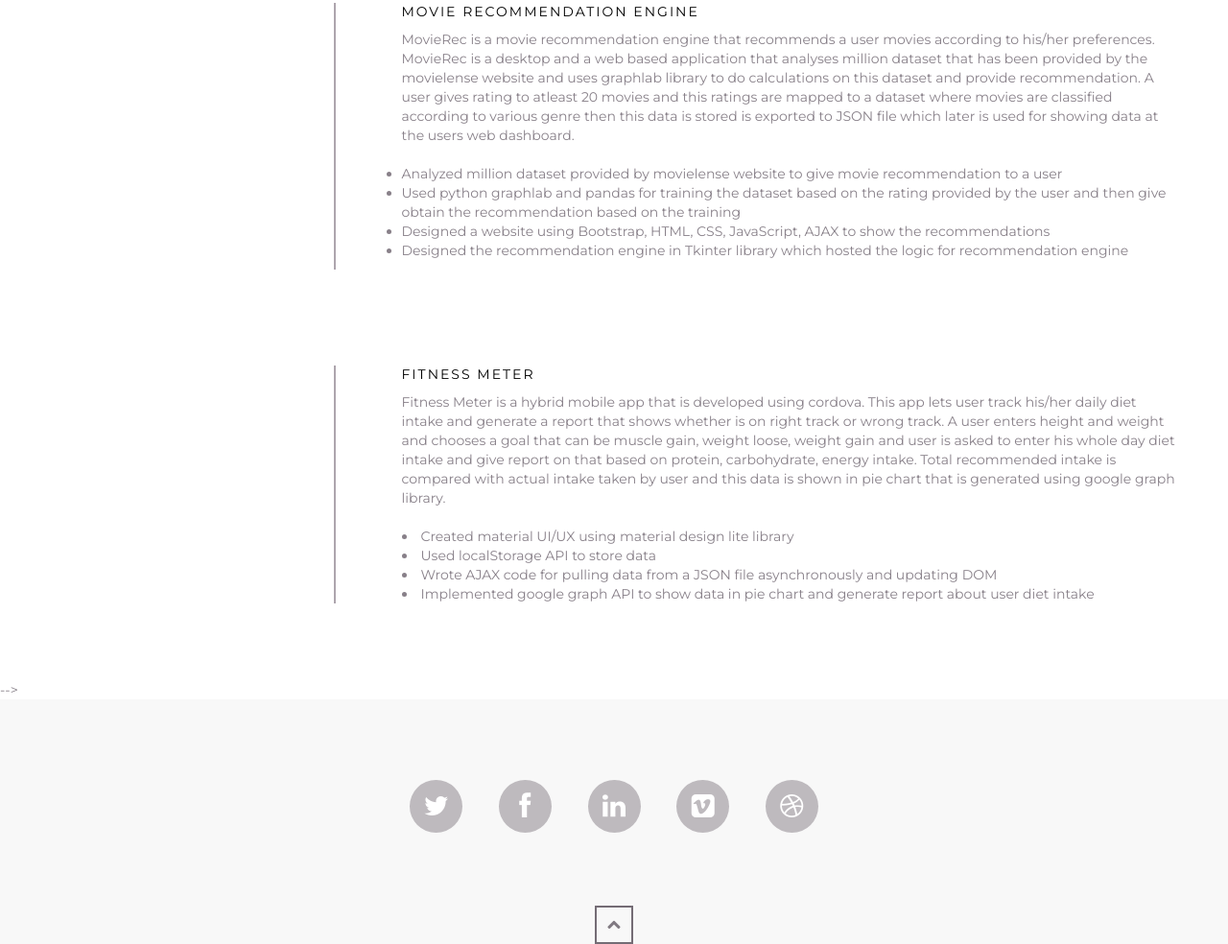
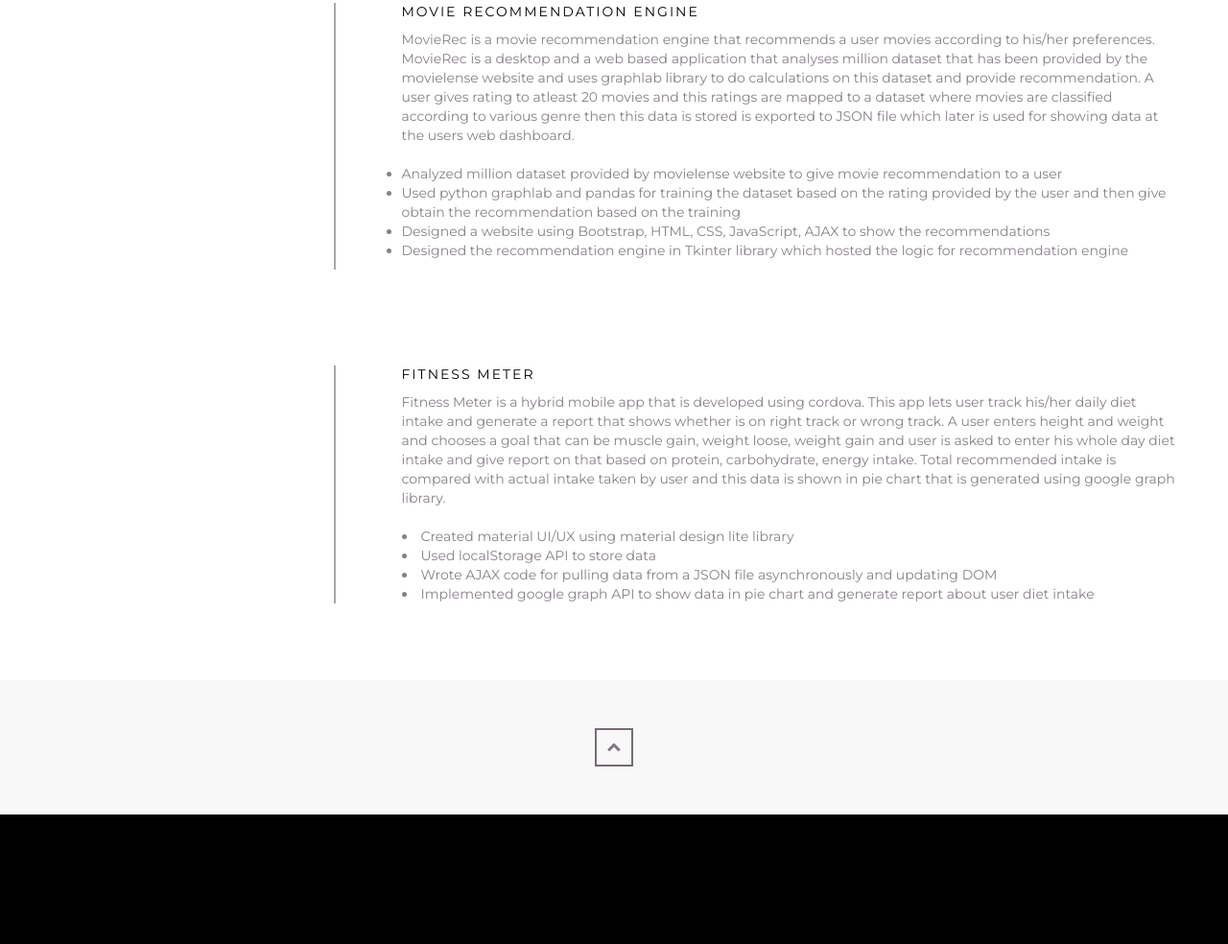
Before and after one commit to aashryap/portfolio, a plain HTML site: page index.html in a window 1280 px wide. Shown: the part 5901-6885 px from the top of the page at 96% size. After the commit the page ends 6750 px from the top, so only its background shows below. Drawn offline with nearby package versions, Linux system fonts and the light colour scheme; some packages are replaced by stand-ins of ours; a script that the page names is missing.

Commit message:
latest build

```diff
--- a/index.html
+++ b/index.html
@@ -485,7 +485,7 @@ lum sapien sed matti sapien sed mattis.</p> -->
       </div>
     </section>
 
-  <!-- portfolio start--> -->
+  <!-- portfolio start-->
 	<!-- <section class="protfolio" id="ourwork">
     <div class="container">
         <div class="heading">
@@ -579,13 +579,13 @@ lum sapien sed matti sapien sed mattis.</p> -->
       </div>
       </div> -->
       <!--contact form end-->
-    <!-- </div>
-  </section>   -->
+    <!-- </div> -->
+    <!-- </section>   -->
   <!--contact end-->
 
   <!--footer start-->
-  <section class="footer" id="footer">
-    <div class="container">
+  <section class="footer" id="footer" style="padding : 50px">
+    <!-- <div class="container">
       <ul>
         <li><a href="#"><i class="fa fa-twitter fa-2x"></i></a></li>
         <li><a href="#"><i class="fa fa-facebook fa-2x"></i></a></li>
@@ -593,7 +593,8 @@ lum sapien sed matti sapien sed mattis.</p> -->
         <li><a href="#"><i class="fa fa-vimeo-square fa-2x"></i></a></li>
         <li><a href="#"><i class="fa fa-dribbble fa-2x"></i></a></li>
       </ul>
-    </div>
+    </div> -->
+
     <p class="text-center"><a href="#wrapper" class="gototop"><i class="fa fa-chevron-up fa-2"></i></a></p>
   </section>
   <!--footer end-->
```
